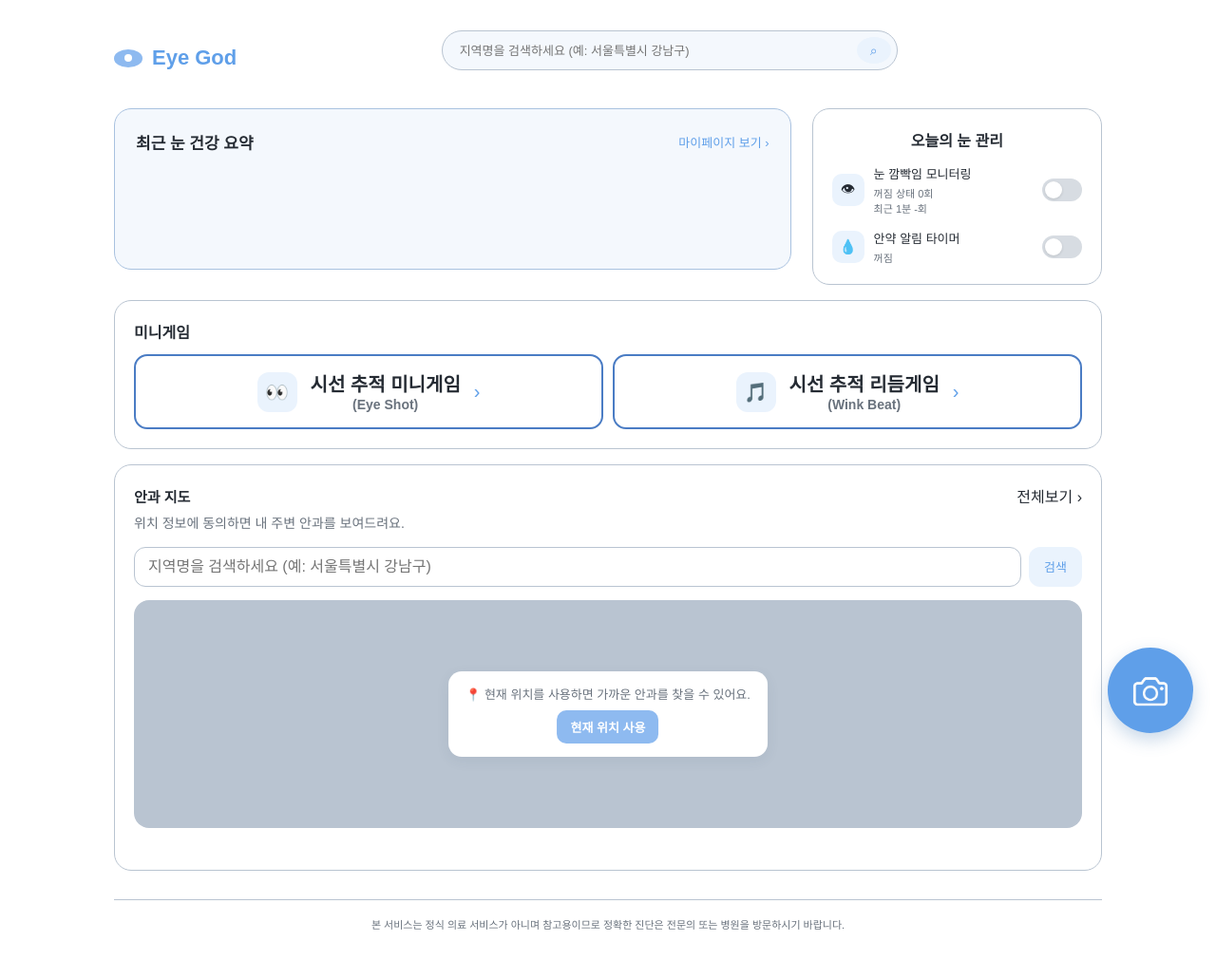
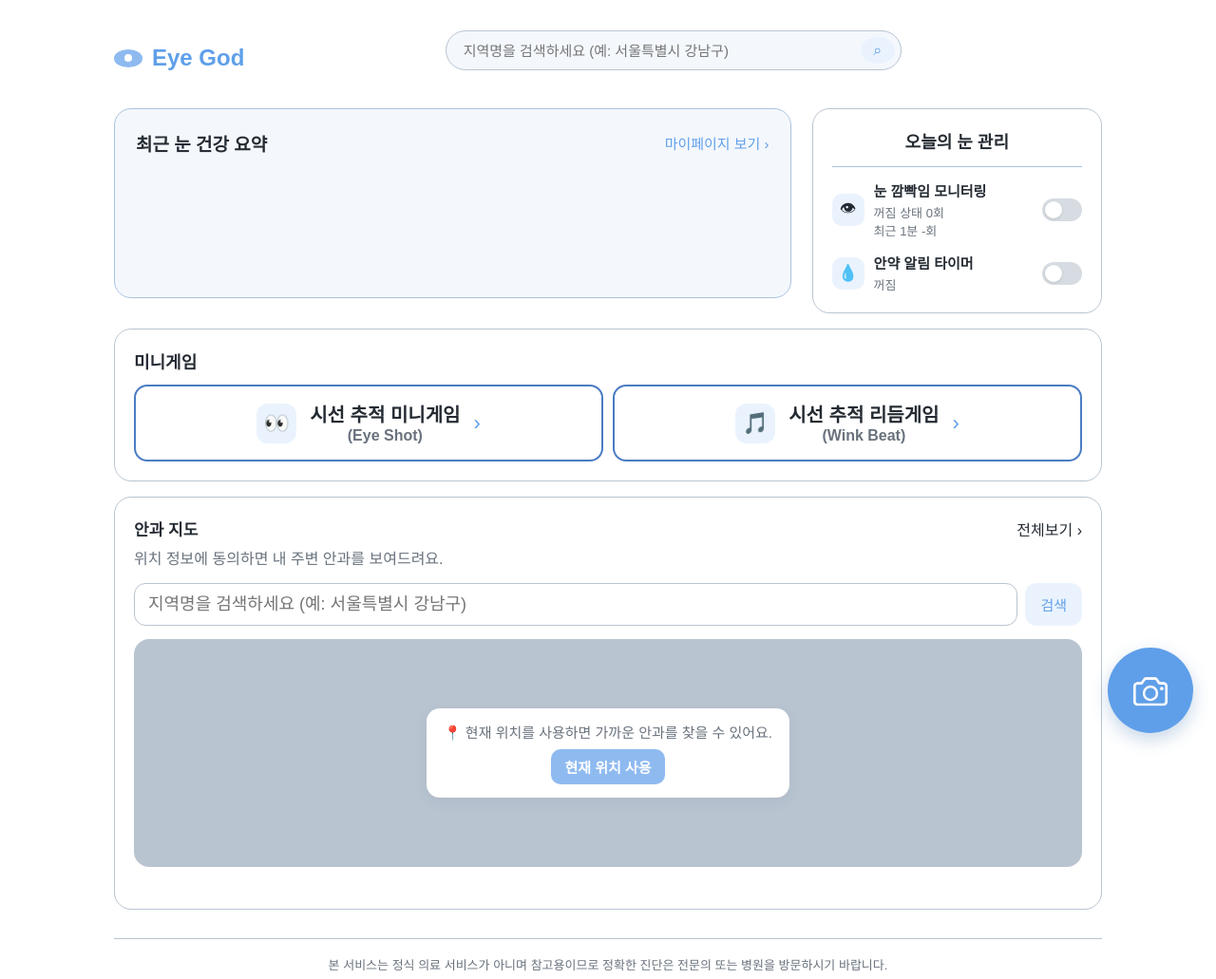
Before and after one commit to 2026-SMHRD-AIC-HealthAX-1/Hexagon, a plain HTML site: page web/frontend/index.html in a window 1280 px wide. Shown: the whole page at 95% size. Drawn offline with Linux system fonts and the light colour scheme; no server answers.

Commit message:
Enlarge home page typography and add care-box section divider
Bump index.html-only font sizes (scoped via .page-wide so other
pages sharing the same classes are unaffected) for header, health
summary card, care box, mini-game panel, and clinic list text;
bold the care-item names and add a divider under "오늘의 눈 관리"
matching the health-summary card's border-top pattern. The health
summary's four stat items (label + value) get an extra bump on top
so their titles read at the same size as the values.

Co-Authored-By: Claude Sonnet 5 <noreply@anthropic.com>

```diff
--- a/web/frontend/css/style.css
+++ b/web/frontend/css/style.css
@@ -560,6 +560,8 @@ header.top-bar {
 
 .care-box .section-title {
   margin: 0 0 14px;
+  padding-bottom: 14px;
+  border-bottom: 1px solid var(--line-blue);
   font-size: 16px;
   text-align: center;
 }
@@ -595,6 +597,7 @@ header.top-bar {
 
 .care-name {
   font-size: 13px;
+  font-weight: 700;
   margin-bottom: 3px;
 }
 
@@ -1724,3 +1727,43 @@ button.primary:hover {
     font-size: 12px;
   }
 }
+
+/* home(index.html) 전용 글자 크기 확대(+2px) - #eye-status-text, .game-name은 제외.
+   여기 쓰인 클래스 다수(.logo/.auth-btn/.card-title/.section-title 등)는 다른
+   페이지와도 공유되므로, .page-wide(index.html의 최상위 div에만 붙는 클래스)로
+   범위를 한정해 다른 화면에는 영향이 없도록 한다. */
+.page-wide .header-search input { font-size: 15px; }
+.page-wide .header-search button { font-size: 16px; }
+.page-wide .logo { font-size: 24px; }
+.page-wide .auth-btn { font-size: 15px; }
+.page-wide .health-card .card-title { font-size: 19px; }
+.page-wide .health-card .detail-link { font-size: 15px; }
+.page-wide .health-login-prompt strong { font-size: 18px; }
+.page-wide .health-corner-label { font-size: 18px; }
+.page-wide .health-corner-value { font-size: 18px; }
+.page-wide .care-box .section-title { font-size: 18px; }
+.page-wide .care-icon { font-size: 17px; }
+.page-wide .care-name { font-size: 15px; }
+.page-wide .care-description { font-size: 13px; }
+.page-wide .blink-alert { font-size: 13px; }
+.page-wide .eyedrop-settings { font-size: 13px; }
+.page-wide .eyedrop-settings input[type="number"] { font-size: 13px; }
+.page-wide .eyedrop-settings button { font-size: 13px; }
+.page-wide .game-panel .section-title { font-size: 18px; }
+.page-wide .game-icon { font-size: 22px; }
+.page-wide .game-name-sub { font-size: 16px; }
+.page-wide .game-arrow { font-size: 22px; }
+.page-wide .section-title { font-size: 17px; }
+.page-wide .login-desc { font-size: 16px; }
+.page-wide .hosp-search-row input { font-size: 18px; }
+.page-wide .hosp-search-row button { font-size: 15px; }
+.page-wide .map-message { font-size: 15px; }
+.page-wide .site-footer { font-size: 13px; }
+.page-wide .quick-option { font-size: 16px; }
+.page-wide .clinic-item { font-size: 16px; }
+.page-wide .clinic-item .distance { font-size: 14px; }
+.page-wide .clinic-tooltip { font-size: 14px; }
+
+@media (min-width: 851px) {
+  .page-wide .quick-option { font-size: 24px; }
+}
```
